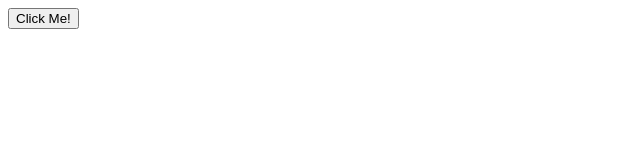
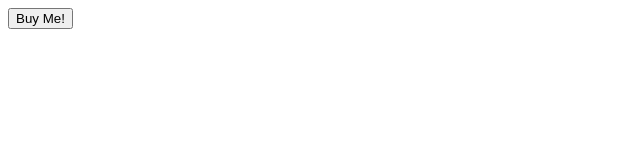
Before and after one commit to resilientdistributedsystems/resilientdistributedsystems.github.io, a plain HTML site: page index.html in a window 1280 px wide. Shown: the full height of the page, 0-640 px from the left. Drawn offline with Linux system fonts and the light colour scheme.

Commit message:
Update index.html

```diff
--- a/index.html
+++ b/index.html
@@ -10,6 +10,6 @@
     gtag('config', 'G-KZGEEFXC8K');
 </script>
 <body>
-  <button>Click Me!</button>
+  <button>Buy Me!</button>
 </body>
 </html>
```
